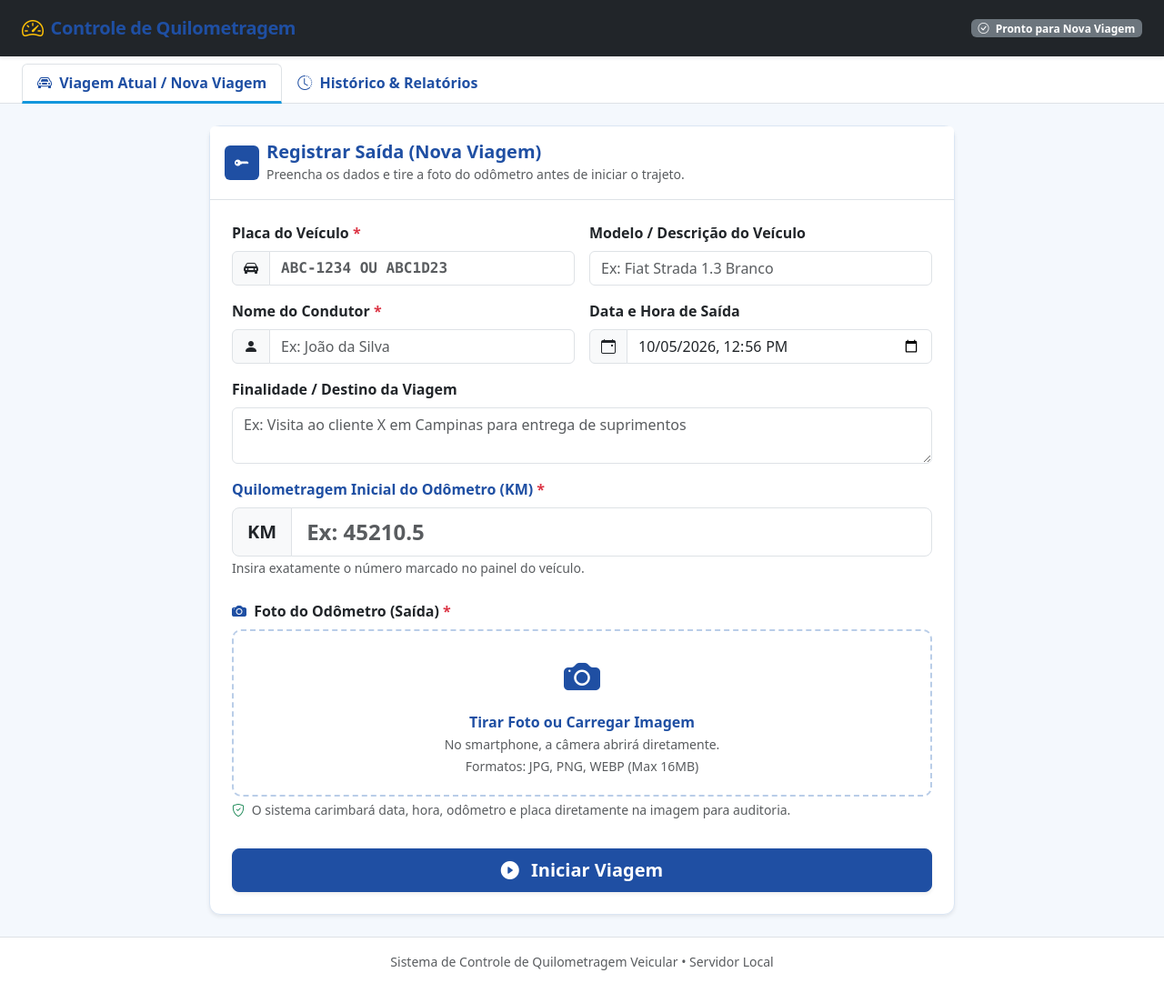
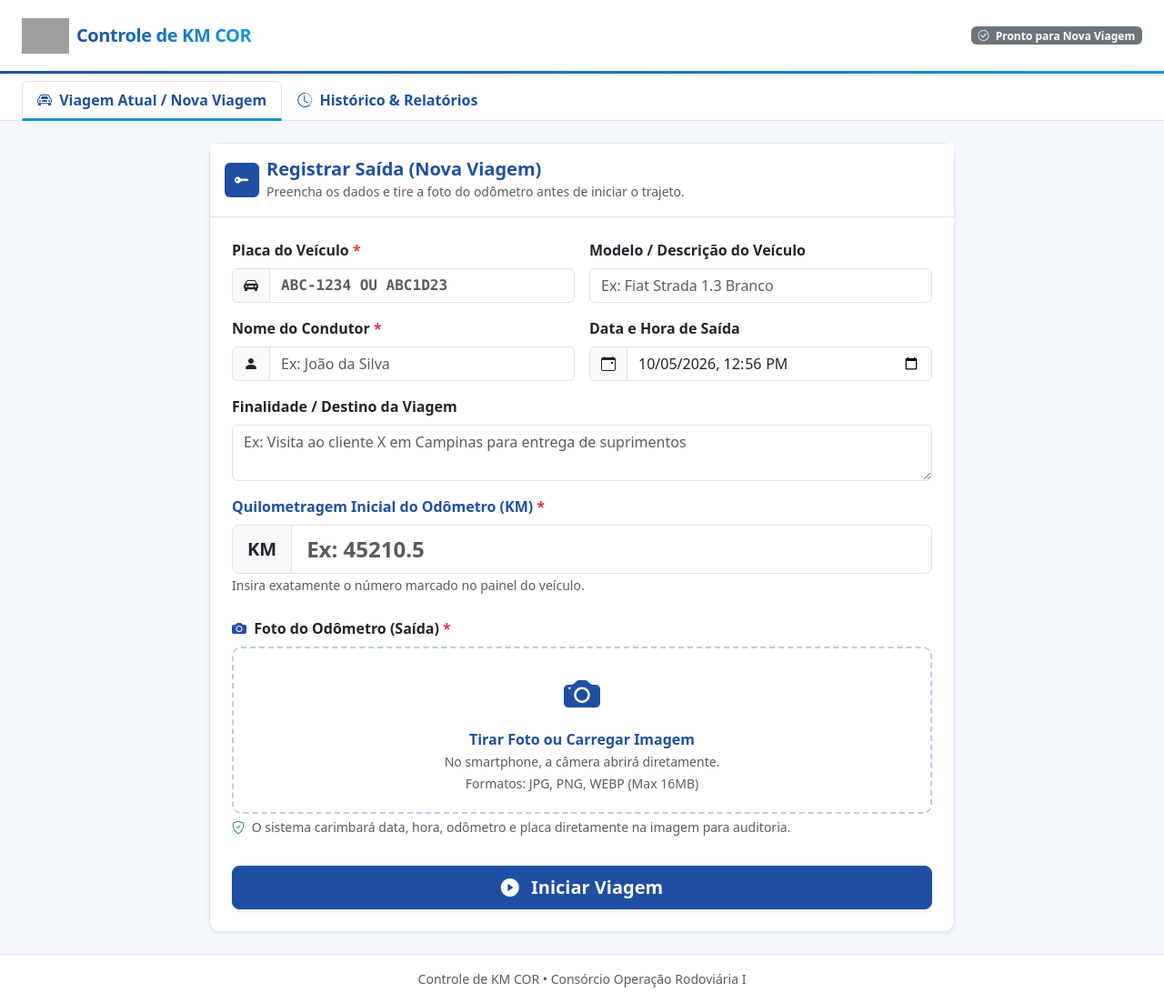
Before and after one commit to E-Troll/APPFROTA, a Flask app: page / in a window 1280 px wide. Shown: the whole page at 91% size. Before the commit the page ends 1067 px from the top, so only its background shows below. Run offline with Flask 3, Linux system fonts and the light colour scheme; data that the repository does not hold is empty; some libraries are stand-ins or nearby versions; grey boxes are pictures that could not be loaded.

Commit message:
Rename app to Controle de KM COR and add logo to header
Co-authored-by: Copilot <223556219+Copilot@users.noreply.github.com>

```diff
--- a/templates/index.html
+++ b/templates/index.html
@@ -3,7 +3,9 @@
 <head>
     <meta charset="UTF-8">
     <meta name="viewport" content="width=device-width, initial-scale=1.0">
-    <title>Controle de Quilometragem Veicular</title>
+    <title>Controle de KM COR</title>
+    <link rel="icon" type="image/svg+xml" href="/static/img/logo.svg">
+    <meta name="theme-color" content="#1f4fa3">
     <!-- Bootstrap 5 CSS -->
     <link href="https://cdn.jsdelivr.net/npm/bootstrap@5.3.3/dist/css/bootstrap.min.css" rel="stylesheet">
     <!-- Bootstrap Icons -->
@@ -14,11 +16,11 @@
 <body>
 
     <!-- Header / Navbar -->
-    <nav class="navbar navbar-expand-lg navbar-dark bg-dark sticky-top shadow-sm">
+    <nav class="navbar navbar-expand-lg brand-navbar sticky-top shadow-sm">
         <div class="container-fluid px-3 px-md-4">
             <a class="navbar-brand d-flex align-items-center gap-2" href="#">
-                <i class="bi bi-speedometer2 fs-4 text-warning"></i>
-                <span>Controle de Quilometragem</span>
+                <img src="/static/img/logo.svg" alt="Consórcio Operação Rodoviária I" class="brand-logo">
+                <span class="brand-title">Controle de KM COR</span>
             </a>
             <div class="d-flex align-items-center gap-2">
                 <span id="navStatusBadge" class="badge bg-secondary">Verificando...</span>
@@ -382,7 +384,7 @@
     <!-- Footer -->
     <footer class="bg-white border-top py-3 mt-auto">
         <div class="container-fluid px-4 text-center text-muted small">
-            Sistema de Controle de Quilometragem Veicular &bull; Servidor Local
+            Controle de KM COR &bull; Consórcio Operação Rodoviária I
         </div>
     </footer>
 
@@ -515,7 +517,7 @@
     <div class="modal fade" id="modalTripDetails" tabindex="-1" aria-hidden="true">
         <div class="modal-dialog modal-dialog-centered modal-lg">
             <div class="modal-content">
-                <div class="modal-header bg-dark text-white">
+                <div class="modal-header bg-primary text-white">
                     <h5 class="modal-title fw-bold" id="detailModalTitle">
                         <i class="bi bi-journal-text me-2 text-warning"></i> Detalhes da Viagem #0
                     </h5>
```
